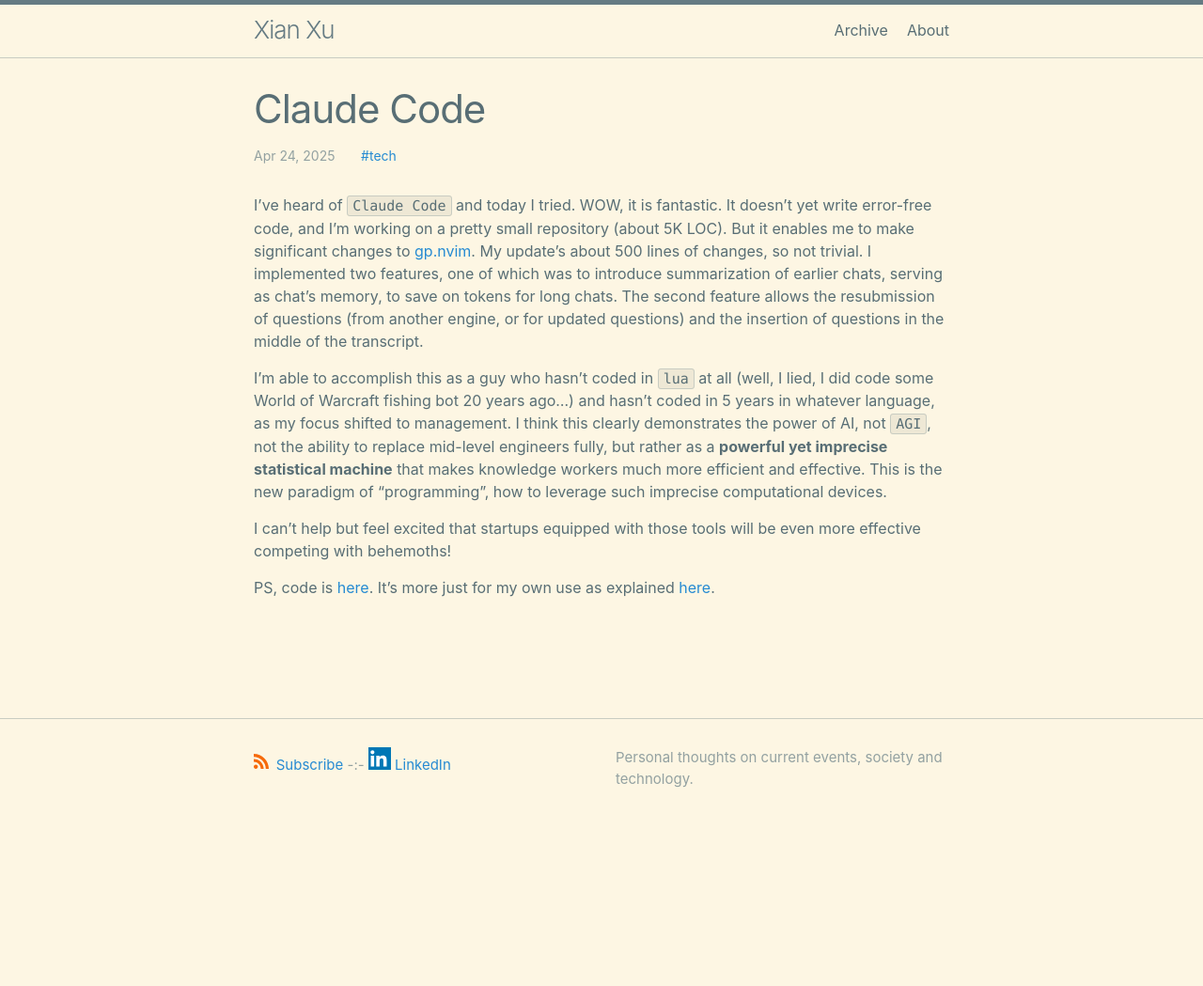
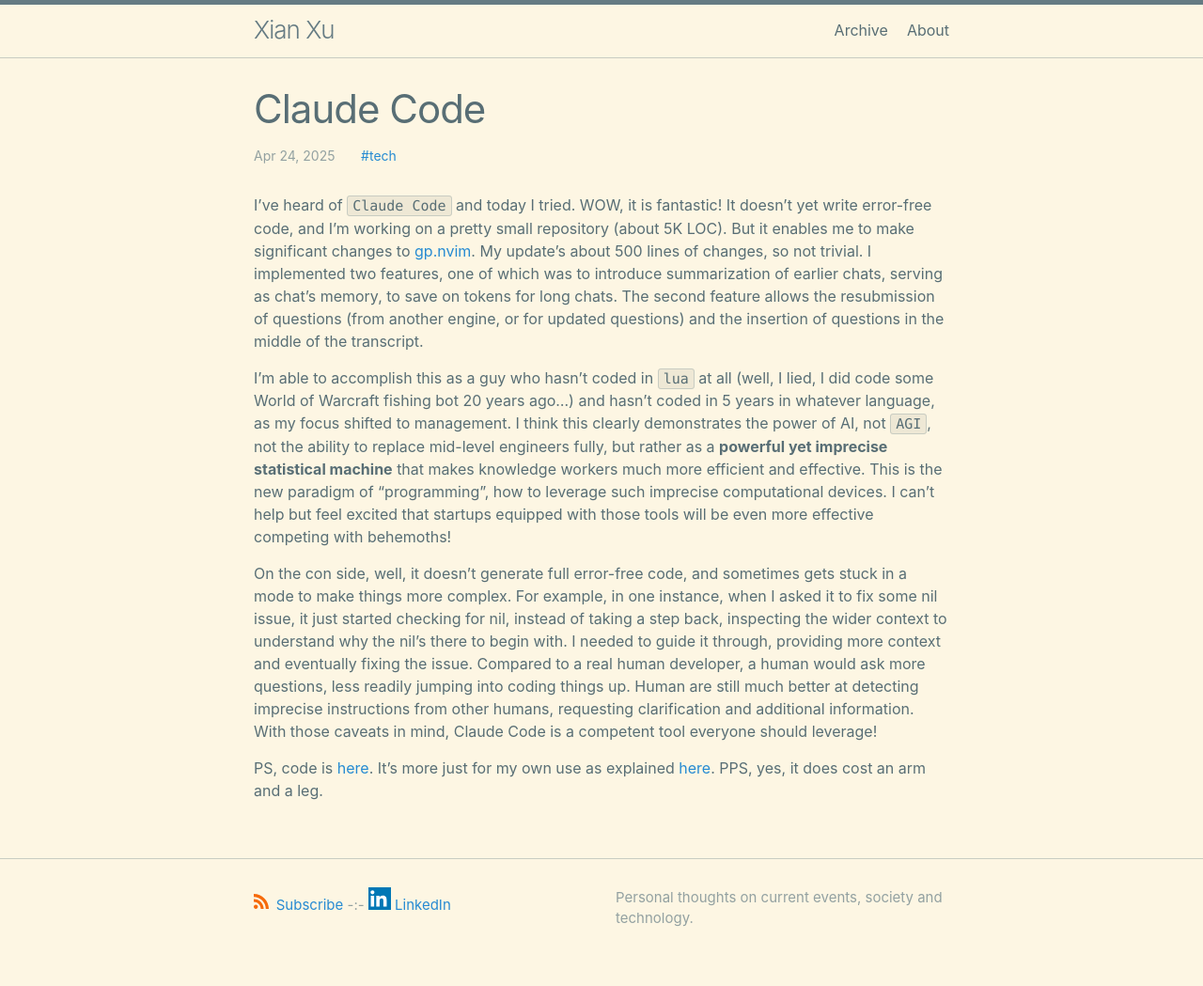
Before and after one commit to xianxu/xianxu.github.io, a Jekyll site: the page built from _posts/2025-03-12-claude-code.markdown, in a window 1280 px wide. Shown: the whole page at 94% size. Built offline with Jekyll 4.4.1, drawn with Linux system fonts in a browser that asks for light colours; comment, search, counter and statistics services are not loaded; before the commit the page ends 900 px from its top, so only the background shows below that.

Commit message:
Sync latest _posts from private repo

```diff
--- a/_posts/2025-02-27-culture-wa.markdown
+++ b/_posts/2025-02-27-culture-wa.markdown
@@ -6,9 +6,9 @@
 comments: false
 ---
 
-I have been fortunate to work for WhatsApp and have always wanted to write about its distinctive culture and the differences between it and its parent company, Facebook. In another post, I shall discuss Facebook culture, more precisely, the Facebook of then and the Facebook of now. You have probably guessed, the 6 years working at WhatsApp had been my happiest days working at Meta/Facebook.
+I have been fortunate to work for WhatsApp and have always wanted to write about its distinctive culture and the differences between it and its parent company, Facebook. In another post, I shall discuss Facebook culture, more precisely, the Facebook of then and the Facebook of now. As you have probably guessed, the six years I worked at WhatsApp were my happiest days during my tenure at Facebook/Meta.
 
-So what do I remember most about WhatsApp? **Keep it Simple** and **The F word is Focus**.
+So, what do I remember most about WhatsApp? Their motto: **Keep it Simple** and **The F word is Focus**.
 
 ------
 
--- a/_posts/2025-03-12-claude-code.markdown
+++ b/_posts/2025-03-12-claude-code.markdown
@@ -5,10 +5,11 @@
 tags: tech
 comments: true
 ---
-I've heard of `Claude Code` and today I tried. WOW, it is fantastic. It doesn't yet write error-free code, and I'm working on a pretty small repository (about 5K LOC). But it enables me to make significant changes to [gp.nvim](https://github.com/Robitx/gp.nvim). My update's about 500 lines of changes, so not trivial. I implemented two features, one of which was to introduce summarization of earlier chats, serving as chat's memory, to save on tokens for long chats. The second feature allows the resubmission of questions (from another engine, or for updated questions) and the insertion of questions in the middle of the transcript.
+I've heard of `Claude Code` and today I tried. WOW, it is fantastic! It doesn't yet write error-free code, and I'm working on a pretty small repository (about 5K LOC). But it enables me to make significant changes to [gp.nvim](https://github.com/Robitx/gp.nvim). My update's about 500 lines of changes, so not trivial. I implemented two features, one of which was to introduce summarization of earlier chats, serving as chat's memory, to save on tokens for long chats. The second feature allows the resubmission of questions (from another engine, or for updated questions) and the insertion of questions in the middle of the transcript.
 
-I'm able to accomplish this as a guy who hasn't coded in `lua` at all (well, I lied, I did code some World of Warcraft fishing bot 20 years ago…) and hasn't coded in 5 years in whatever language, as my focus shifted to management. I think this clearly demonstrates the power of AI, not `AGI`, not the ability to replace mid-level engineers fully, but rather as a **powerful yet imprecise statistical machine** that makes knowledge workers much more efficient and effective. This is the new paradigm of "programming", how to leverage such imprecise computational devices.
+I'm able to accomplish this as a guy who hasn't coded in `lua` at all (well, I lied, I did code some World of Warcraft fishing bot 20 years ago…) and hasn't coded in 5 years in whatever language, as my focus shifted to management. I think this clearly demonstrates the power of AI, not `AGI`, not the ability to replace mid-level engineers fully, but rather as a **powerful yet imprecise statistical machine** that makes knowledge workers much more efficient and effective. This is the new paradigm of "programming", how to leverage such imprecise computational devices. I can't help but feel excited that startups equipped with those tools will be even more effective competing with behemoths!
 
-I can't help but feel excited that startups equipped with those tools will be even more effective competing with behemoths!
+On the con side, well, it doesn't generate full error-free code, and sometimes gets stuck in a mode to make things more complex. For example, in one instance, when I asked it to fix some nil issue, it just started checking for nil, instead of taking a step back, inspecting the wider context to understand why the nil's there to begin with. I needed to guide it through, providing more context and eventually fixing the issue. Compared to a real human developer, a human would ask more questions, less readily jumping into coding things up. Human are still much better at detecting imprecise instructions from other humans, requesting clarification and additional information. With those caveats in mind, Claude Code is a competent tool everyone should leverage!
 
 PS, code is [here](https://github.com/Robitx/gp.nvim/compare/main...xianxu:gp.nvim:feature?expand=1). It's more just for my own use as explained [here](https://xianxu.github.io/2025/04/24/chatgpt-in-neovim-collab.html).
+PPS, yes, it does cost an arm and a leg.
```
